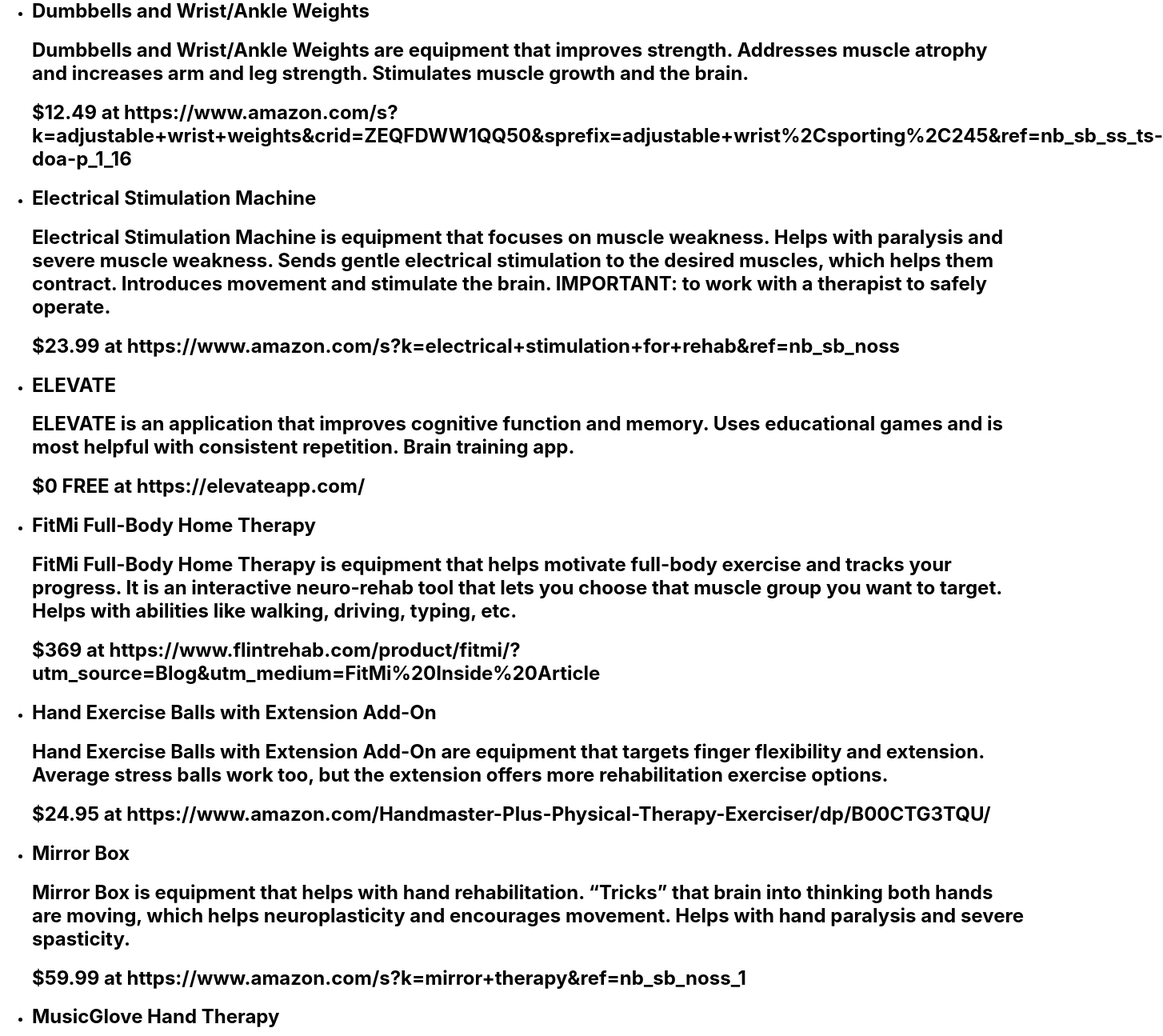
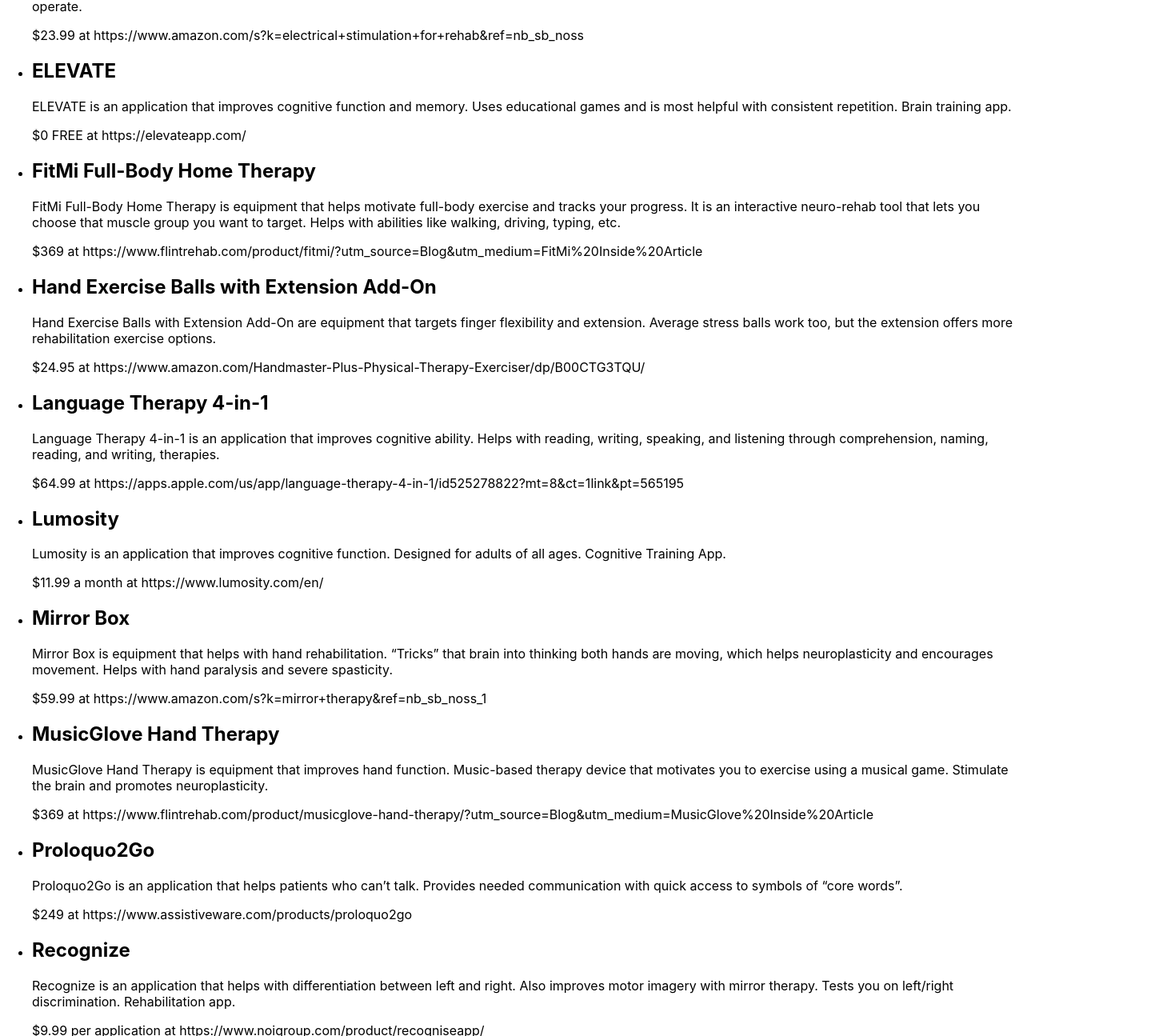
Before and after one commit to kmperera/CIS4930-HandsOnLearning, a React (Create React App) app in the folder health-app-frontend/: page /useful in a window 1280 px wide. Shown: the part 1258-2553 px from the top of the page at 80% size, 1454 px wide, since content can reach past the window. Built offline with nearby package versions, Linux system fonts and the light colour scheme.

Commit message:
more data added

```diff
--- a/health-app-frontend/src/Useful/Useful.js
+++ b/health-app-frontend/src/Useful/Useful.js
@@ -4,7 +4,7 @@
 import { useState } from "react";
 import Input from '@mui/joy/Input';
 
-// listed in alphabeticacl order
+// listed in alphabetical order
 const AllItems = [
     {
         name: 'Arm Peddlers',
@@ -23,12 +23,12 @@
         link: 'https://www.amazon.com/Yes4All-Wooden-Wobble-Balance-Board/dp/B00WJJJX2Q/?th=1'
     }, {
         name: 'Calm',
-        description: 'Calm is an application that improves sleep and reduces depression and anxiety. Uses meditation to help those struggling with post-stroke depression, anxiety, and insomnia.',
+        description: 'Calm is an application that improves sleep and reduces depression and anxiety. Uses meditation to help those struggling with post-stroke depression, anxiety, and insomnia. Meditation app.',
         price: 0 + ' FREE',
         link: 'https://www.calm.com/'
     }, {
         name: 'Clock Yourself',
-        description: 'Clock Yourself is an application that improves coordination and balance. Activities progressively increase in complexity. Helps with quicker reaction times.',
+        description: 'Clock Yourself is an application that improves coordination and balance. Activities progressively increase in complexity. Helps with quicker reaction times. Physiotherapy.',
         price: 1.99,
         link: 'https://www.clockyourself.com.au/'
     }, {
@@ -62,6 +62,16 @@
         price: 24.95,
         link: 'https://www.amazon.com/Handmaster-Plus-Physical-Therapy-Exerciser/dp/B00CTG3TQU/'
     }, {
+        name: 'Language Therapy 4-in-1',
+        description: 'Language Therapy 4-in-1 is an application that improves cognitive ability. Helps with reading, writing, speaking, and listening through comprehension, naming, reading, and writing, therapies.',
+        price: 64.99,
+        link: 'https://apps.apple.com/us/app/language-therapy-4-in-1/id525278822?mt=8&ct=1link&pt=565195'
+    }, {
+        name: 'Lumosity',
+        description: 'Lumosity is an application that improves cognitive function. Designed for adults of all ages. Cognitive Training App.',
+        price: 11.99 + " a month",
+        link: 'https://www.lumosity.com/en/'
+    }, {
         name: 'Mirror Box',
         description: 'Mirror Box is equipment that helps with hand rehabilitation. “Tricks” that brain into thinking both hands are moving, which helps neuroplasticity and encourages movement. Helps with hand paralysis and severe spasticity.',
         price: 59.99,
@@ -71,6 +81,16 @@
         description: 'MusicGlove Hand Therapy is equipment that improves hand function. Music-based therapy device that motivates you to exercise using a musical game. Stimulate the brain and promotes neuroplasticity.',
         price: 369.00,
         link: 'https://www.flintrehab.com/product/musicglove-hand-therapy/?utm_source=Blog&utm_medium=MusicGlove%20Inside%20Article'
+    }, {
+        name: 'Proloquo2Go',
+        description: 'Proloquo2Go is an application that helps patients who can’t talk. Provides needed communication with quick access to symbols of “core words”.',
+        price: 249,
+        link: 'https://www.assistiveware.com/products/proloquo2go'
+    }, {
+        name: 'Recognize',
+        description: 'Recognize is an application that helps with differentiation between left and right. Also improves motor imagery with mirror therapy. Tests you on left/right discrimination. Rehabilitation app.',
+        price: 9.99 + " per application",
+        link: 'https://www.noigroup.com/product/recogniseapp/'
     }, {
         name: 'Stability Balls',
         description: 'Stability Balls are equipment that work on balance. Safer than balance boards. Commonly used for core rehab exercises. Used to improve balance and ability to walk.',
@@ -86,6 +106,16 @@
         description: 'Therapy Putty is equipment that improves fine motor coordination, strength, and range-of-motion. Many available exercises for various improvements.',
         price: 9.29,
         link: 'https://www.amazon.com/s?k=therapy+putty&ref=nb_sb_noss_2'
+    }, {
+        name: 'What\'s the Difference?',
+        description: 'What\'s the Difference is an application that improves cognitive function and visual skills. Helps with attention and visual scanning.',
+        price: 0 + ' FREE',
+        link: 'https://apps.apple.com/us/app/whats-the-difference-spot-it/id820452091'
+    }, {
+        name: 'What\'s the Saying?',
+        description: 'Whats\’s the Saying is an application that improves cognitive function, memory, and recall. Brain-stimulating word game that helps critical thinking skills.',
+        price: 0 + ' FREE',
+        link: 'https://apps.apple.com/us/app/whats-the-saying-logic-riddles-brain-teasers/id633197707'
     }/*, {
         name: '',
         description: '',
@@ -126,8 +156,8 @@
                 {list.map((item) => (
                     <li key={item.name}>
                         <h2>{item.name}</h2>
-                        <h2>{item.description}</h2>
-                        <h2>${item.price} at {item.link}</h2>
+                        <p>{item.description}</p>
+                        <p>${item.price} at {item.link}</p>
                     </li>
                 ))}
             </ul>
```
